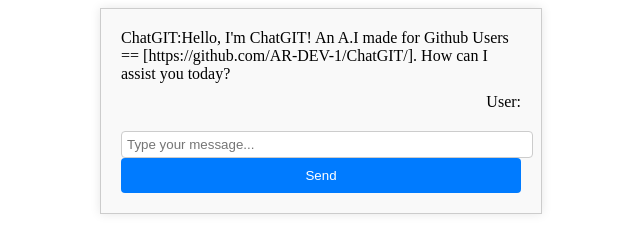
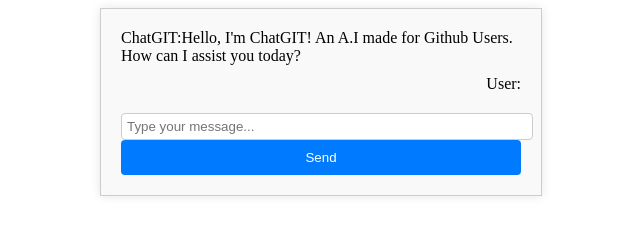
Before and after one commit to AR-DEV-1/ChatGIT, a plain HTML site: page index.html in a window 1280 px wide. Shown: the whole page, without its empty margins (319-959 px from the left). Drawn offline with Linux system fonts and the light colour scheme.

Commit message:
Updated index.html

```diff
--- a/index.html
+++ b/index.html
@@ -7,8 +7,8 @@
   <title>ChatBot</title>
 </head>
 <body>
-  <div class="chat-container">
-    <div class="bot-message">ChatGIT:Hello, I'm ChatGIT! An A.I made for Github Users == [https://github.com/AR-DEV-1/ChatGIT/]. How can I assist you today? </div>
+ <div class="chat-container" id="chat-container">
+    <div class="bot-message">ChatGIT:Hello, I'm ChatGIT! An A.I made for Github Users. How can I assist you today? </div>
     <div class="user-message">User: </div>
 
     <input type="text" id="user-input" placeholder="Type your message...">
```
